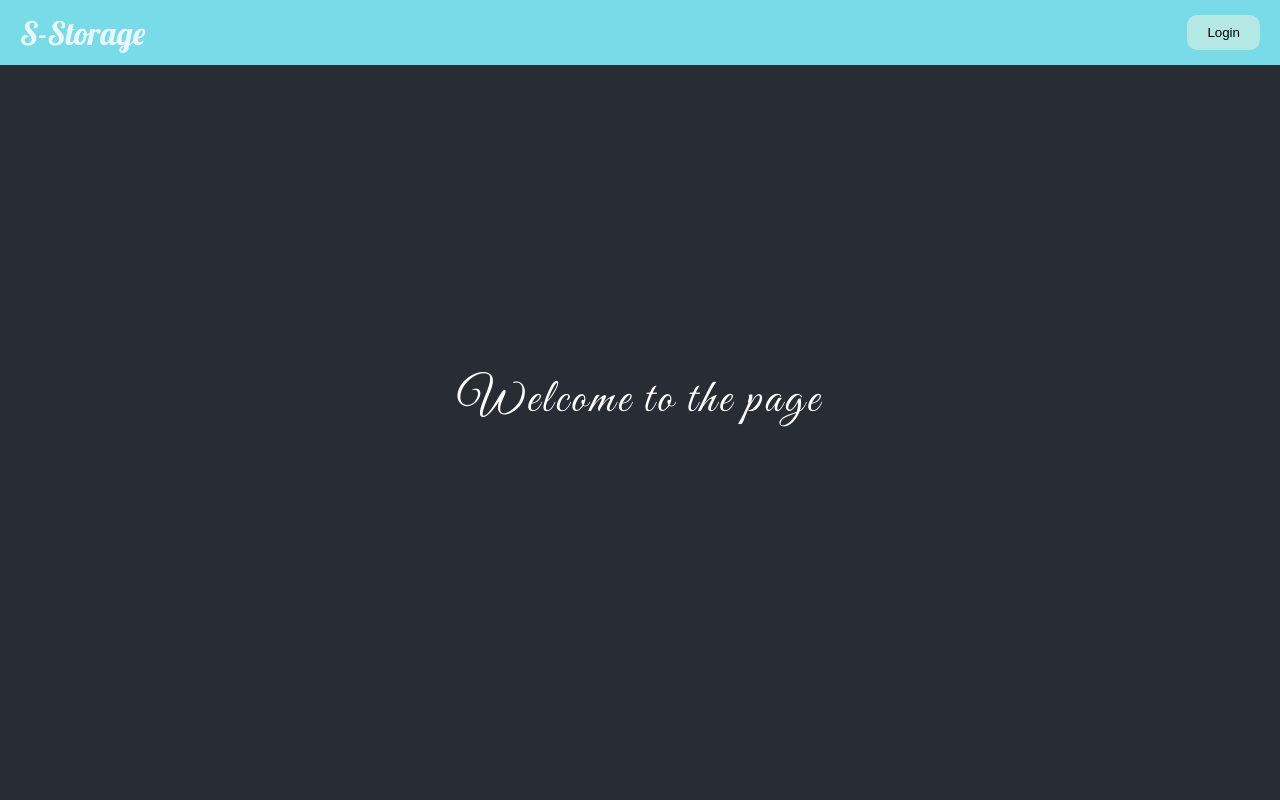
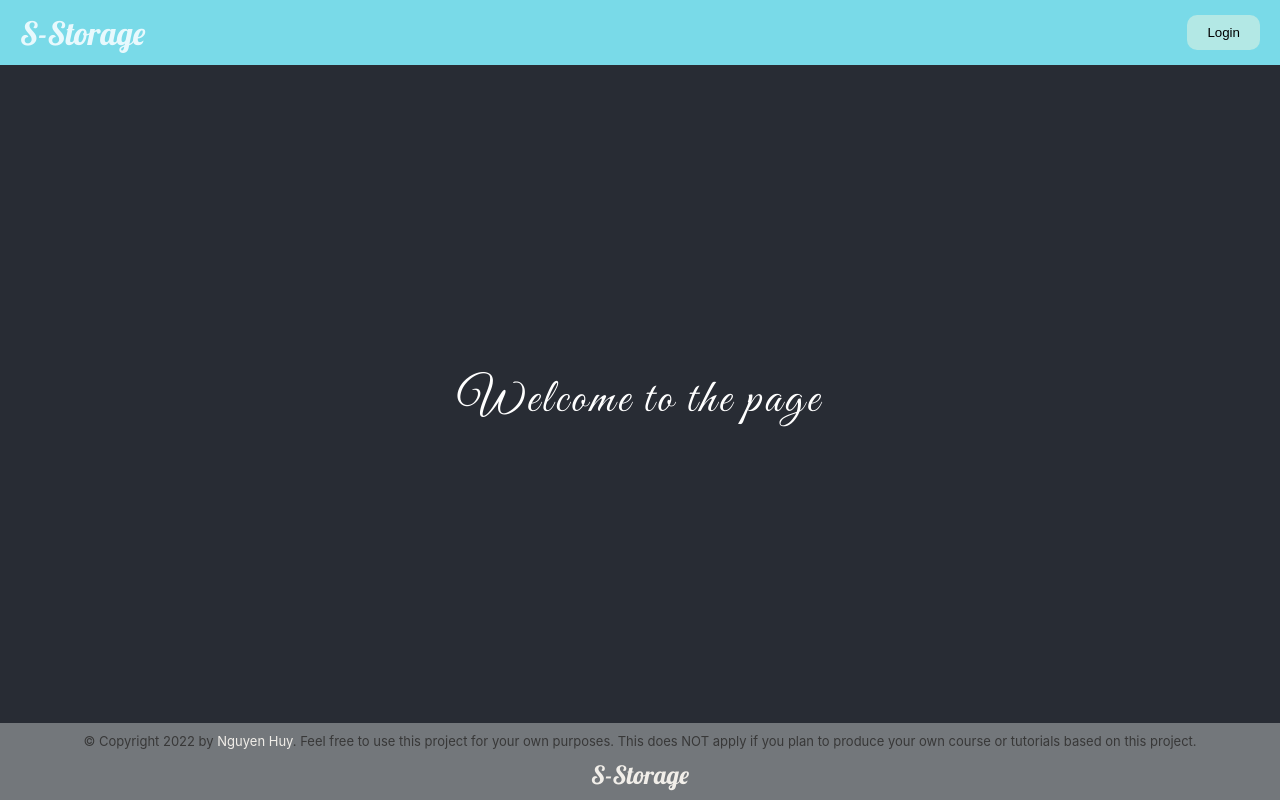
Before and after one commit to nhhabc/s-storage-fe, a React (Create React App) app: page /welcome in a window 1280 px wide. Built offline with nearby package versions, Linux system fonts and the light colour scheme; no server answers; a web font is replaced by a local one.

Commit message:
add footer

```diff
--- a/src/App.js
+++ b/src/App.js
@@ -6,6 +6,7 @@ import MainHeader from './layout/MainHeader';
 import AuthForm from "./component/log-in/AuthForm";
 import Welcome from "./layout/Welcome";
 import UserService from "./services/UserService";
+import Footer from "./layout/Footer";
 
 function App() {
 
@@ -27,6 +28,7 @@ function App() {
                 {isLoggedIn && <Route path='/msg' element={<TextStorage/>}/>}
             </Routes>
             </main>
+            <Footer/>
         </div>
     );
 }
--- a/src/component/log-in/AuthForm.js
+++ b/src/component/log-in/AuthForm.js
@@ -57,7 +57,7 @@ const AuthForm = () => {
         } else {
             (async () => {
                     try {
-                        const res = httpClient.post('/signup', {
+                         await httpClient.post('/signup', {
                             username: userInputValue,
                             password: passwordInputValue
                         })
@@ -72,7 +72,6 @@ const AuthForm = () => {
     }
 
     const responseFacebook = async (response) => {
-        console.log(response);
         UserService.login(response.accessToken)
         if (response.accessToken) {
             const { isExist } = await UserApi.checkUsername(response.email);
@@ -88,7 +87,7 @@ const AuthForm = () => {
         }
     }
 
-    const responseGoogle = async (res) => {
+    const responseGoogle = (res) => {
         console.log(res)
     }
 
@@ -112,7 +111,7 @@ const AuthForm = () => {
                 </button>
                 <div className='form-login__media'>
                     <FacebookLogin
-                        appId="557164842420625"
+                        appId={process.env.REACT_APP_FACEBOOK_CLIENT_ID}
                         callback={responseFacebook}
                         fields="email,name"
                         render={renderProps => (
--- /dev/null
+++ b/src/layout/Footer.js
@@ -0,0 +1,15 @@
+import React from "react";
+import './Footer.scss'
+import {useNavigate} from "react-router-dom";
+
+const Footer = () => {
+    const navigate = useNavigate()
+    return (
+        <footer className='footer'>
+            <p className='footer__copyright'>&copy; Copyright 2022 by <a href="https://www.facebook.com/profile.php?id=100009054660142" target="_blank">Nguyen Huy</a>. Feel free to use this project for your own purposes. This does NOT apply if you plan to produce your own course or tutorials based on this project.</p>
+            <div className='footer__logo' onClick={() => navigate('/welcome')}>S-Storage</div>
+        </footer>
+    )
+}
+
+export default Footer
--- /dev/null
+++ b/src/layout/Footer.scss
@@ -0,0 +1,36 @@
+.footer {
+  position: absolute;
+  bottom: 0;
+  width: 100%;
+  display: flex;
+  justify-content: center;
+  align-items: center;
+  background-color: #73777B;
+  color: #F1EEE9;
+  flex-direction: column;
+  font-size: 13px;
+
+  &__copyright {
+    padding: 10px;
+    color: #383838;
+
+    & a,
+    & a:visited{
+      text-decoration: none;
+      color: #F1EEE9;
+      transition: all .3s;
+    }
+
+    & a:hover {
+      background-color: #F1EEE9;
+      color: #413F42;
+    }
+  }
+
+  &__logo {
+    font-family: 'Lobster', cursive;
+    font-size: 25px;
+    padding-bottom: 10px;
+    cursor: pointer;
+  }
+}
```
Also changed, not shown: 1 other file (tests, documents, lock files or other folders).
